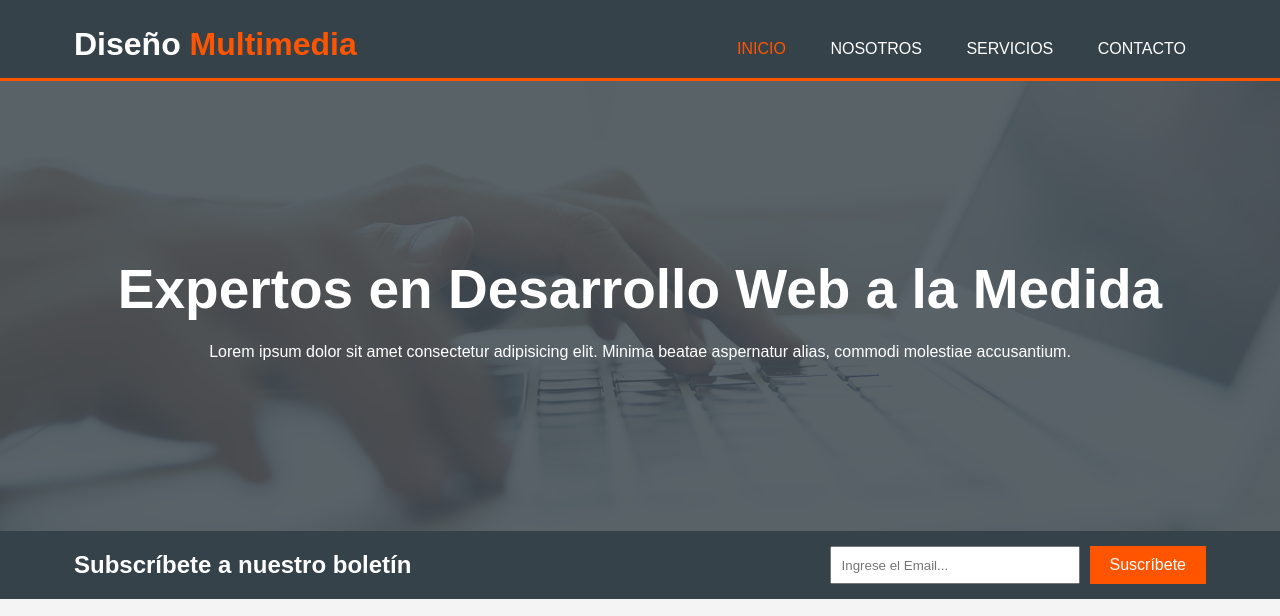
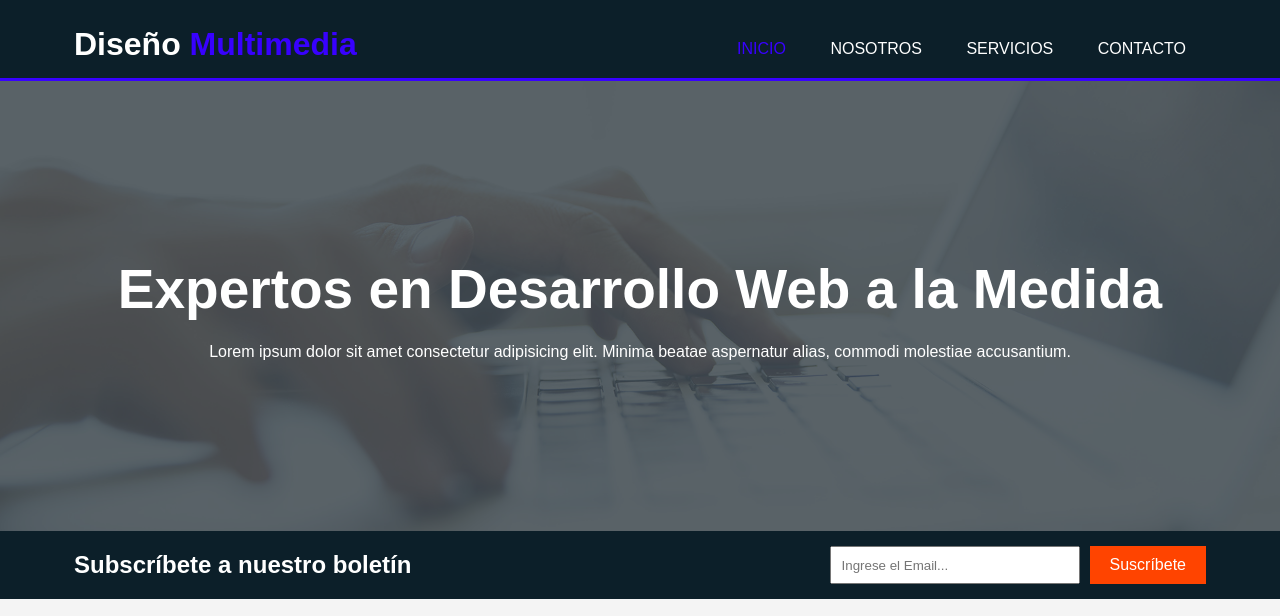
Before and after one commit to Juanes-URBA/Frontend, a plain HTML site: page Pagina_Graphel/index.html in a window 1280 px wide. Shown: the top 616 px of the page. Drawn offline with Linux system fonts and the light colour scheme.

Commit message:
style: agregar estilos finales

```diff
--- a/Pagina_Graphel/styles.css
+++ b/Pagina_Graphel/styles.css
@@ -5,9 +5,9 @@
 }
 
 :root {
-    --color-oscuro-principal: #35424a;
-    --color-acento: #ff5500;
-    --color-texto: #333333;
+    --color-oscuro-principal: #0c1f29;
+    --color-acento: #3801ff;
+    --color-texto: #1a1717;
     --color-fondo: #f4f4f4;
 }
 
@@ -41,7 +41,7 @@ a {
 
 .boton-principal {
     height: 38px;
-    background: var(--color-acento);
+    background-color: rgb(255, 68, 0) ;
     border: 0;
     padding: 0 20px;
     color: #ffffff;
```
